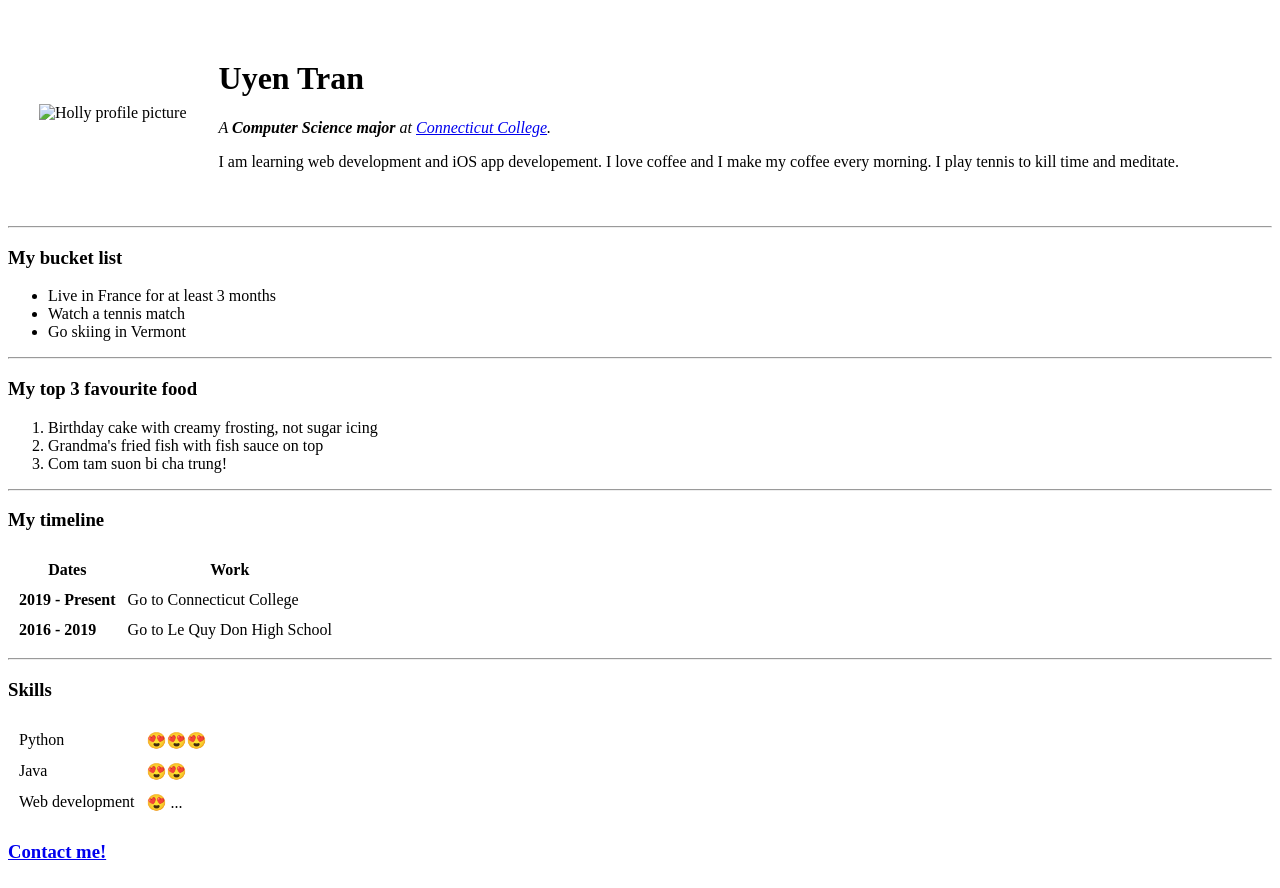
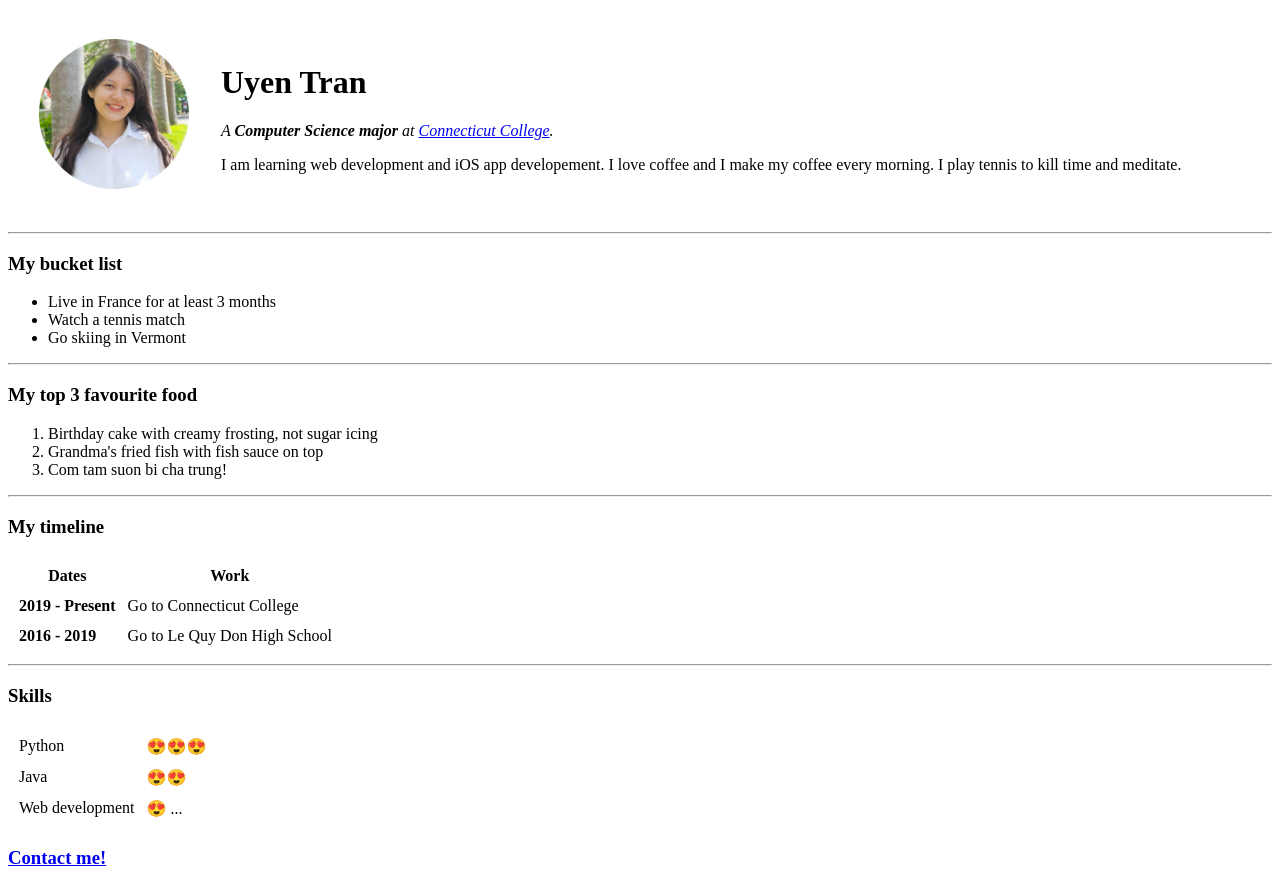
Before and after one commit to utran0612/CV, a plain HTML site: page index.html in a window 1280 px wide. Drawn offline with Linux system fonts and the light colour scheme.

Commit message:
Update index.html

```diff
--- a/index.html
+++ b/index.html
@@ -9,7 +9,7 @@
 <body>
   <table cellspacing = "30">
     <tr>
-      <td>  <img src="images/anh-modified.png" alt="Holly profile picture" width = 150 height = 150/> </td>
+      <td>  <img src="anh-modified.png" alt="Holly profile picture" width = 150 height = 150/> </td>
         <td>
         <h1>Uyen Tran</h1>
         <p>
```
